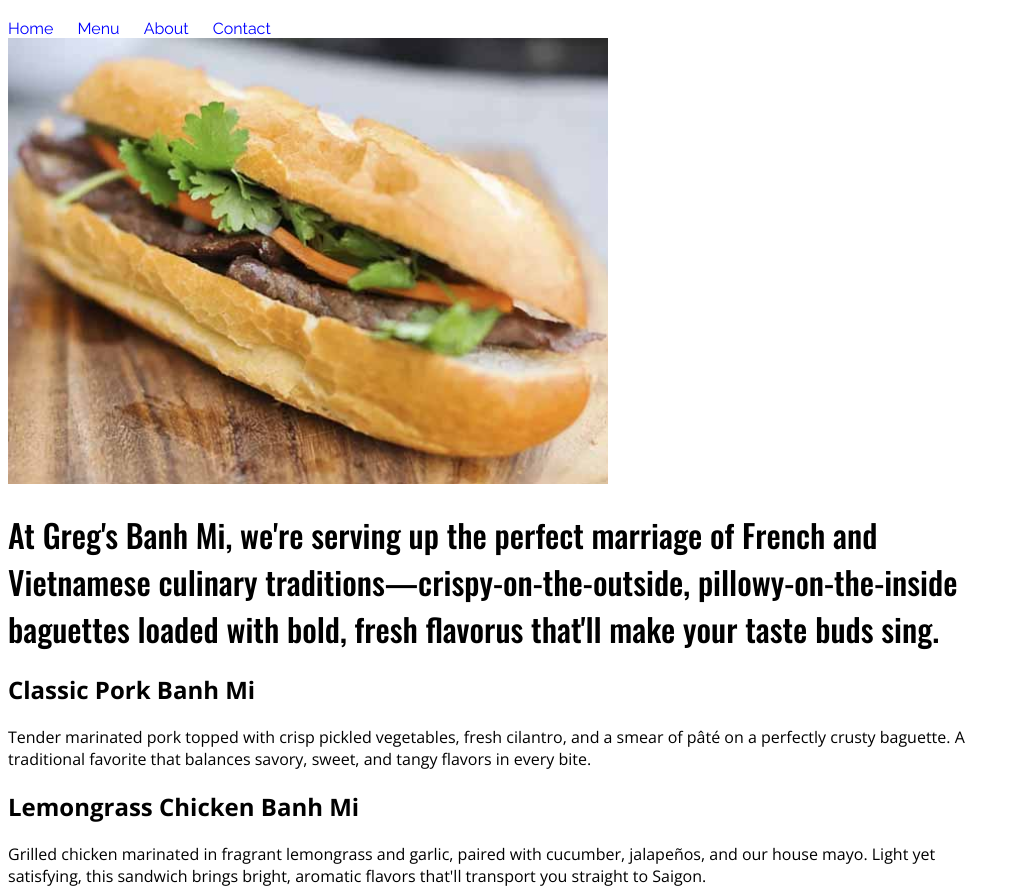
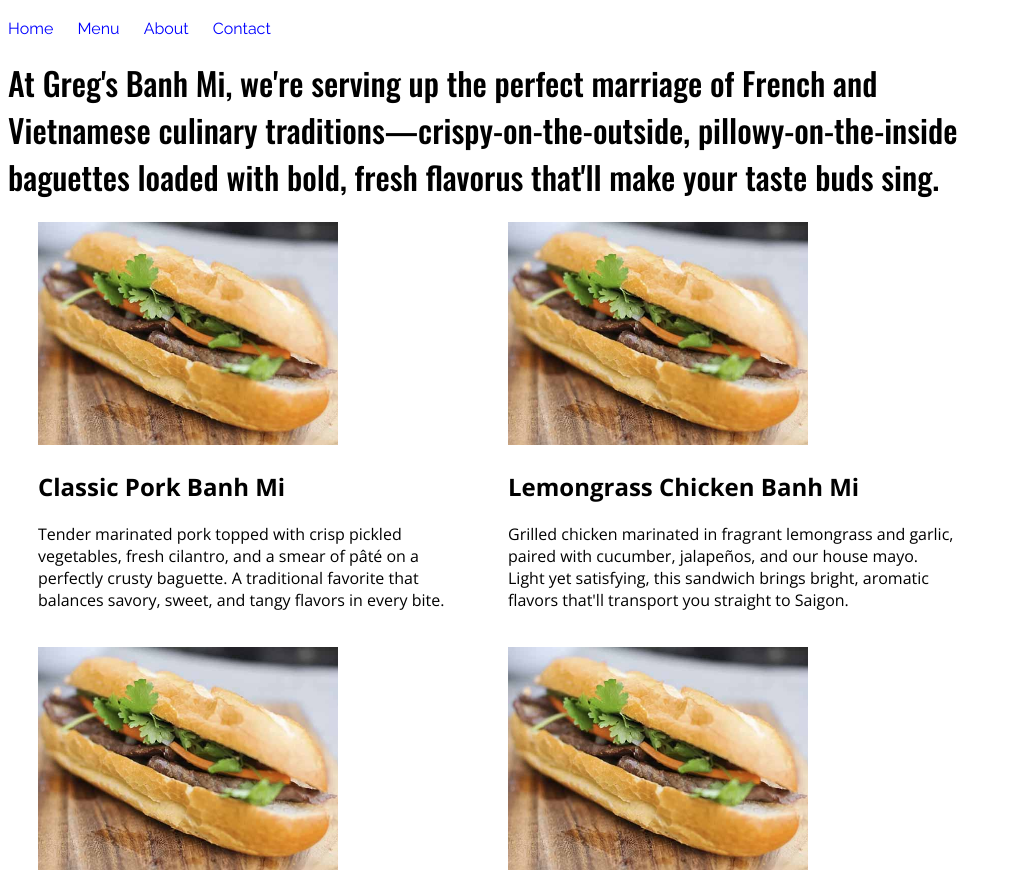
Before and after one commit to n5leung/exercise_6, a plain HTML site: page index.html in a window 1280 px wide. Shown: the part 71-959 px from the top of the page, without its empty margins (0-1020 px from the left). Drawn offline with nearby package versions, Linux system fonts and the light colour scheme.

Commit message:
image change

```diff
--- a/index.html
+++ b/index.html
@@ -53,8 +53,16 @@
         color: purple;
       }
 
+
+      .container {
+            display: grid;
+            grid-template-columns: 50% 50%;
+            gap: 20px;
+            max-width: 900px;
+            margin: 0 auto;
+        }
+
       footer {}
-
 
 
     </style>
@@ -69,21 +77,42 @@
         <li><a href="/">Contact</a></li>
       </ul>
     </nav>
-    <img src="banh-mi.jpg" alt="banh mi" width="600">
+
 
     <h1>At Greg's Banh Mi, we're serving up the perfect marriage of French and Vietnamese culinary traditions—crispy-on-the-outside, pillowy-on-the-inside baguettes loaded with bold, fresh flavorus that'll make your taste buds sing.</h1>
 
 
-
+    <div class="container">
+      <div class="grid-item">
+        <img src="banh-mi.jpg" alt="banh mi" width="300">
         <h2>Classic Pork Banh Mi</h2>
         <p>Tender marinated pork topped with crisp pickled vegetables, fresh cilantro, and a smear of pâté on a perfectly crusty baguette. A traditional favorite that balances savory, sweet, and tangy flavors in every bite.</p>
+      </div>
+
+      <div class="grid-item">
+        <img src="banh-mi.jpg" alt="banh mi" width="300">
         <h2>Lemongrass Chicken Banh Mi</h2>
         <p>Grilled chicken marinated in fragrant lemongrass and garlic, paired with cucumber, jalapeños, and our house mayo. Light yet satisfying, this sandwich brings bright, aromatic flavors that'll transport you straight to Saigon.</p>
+
+      </div>
+
+      <div class="grid-item">
+        <img src="banh-mi.jpg" alt="banh mi" width="300">
         <h2>Tofu Banh Mi</h2>
         <p>Crispy pan-fried tofu glazed in sweet soy sauce, layered with daikon, carrots, and fresh herbs for a vegetarian delight. Proof that plant-based can be just as bold and craveable as any meat-filled sandwich.</p>
+      </div>
+
+
+      <div class="grid-item">
+        <img src="banh-mi.jpg" alt="banh mi" width=300">
         <h2>Five-Spice Beef Banh Mi</h2>
         <p>Thinly sliced beef seared with aromatic five-spice blend and served with pickled vegetables and spicy Sriracha mayo. Rich, warming spices meet cool, crunchy toppings for an unforgettable flavor experience.</p>
+
+      </div>
+    </div>
     <footer>Because life's too short for boring sandwiches. Greg's got you covered—one crispy baguette at a time.</footer>
-      </section>
+
+
+
   </body>
 </html>
```
Lines whose indentation alone changed are shown as unchanged.
